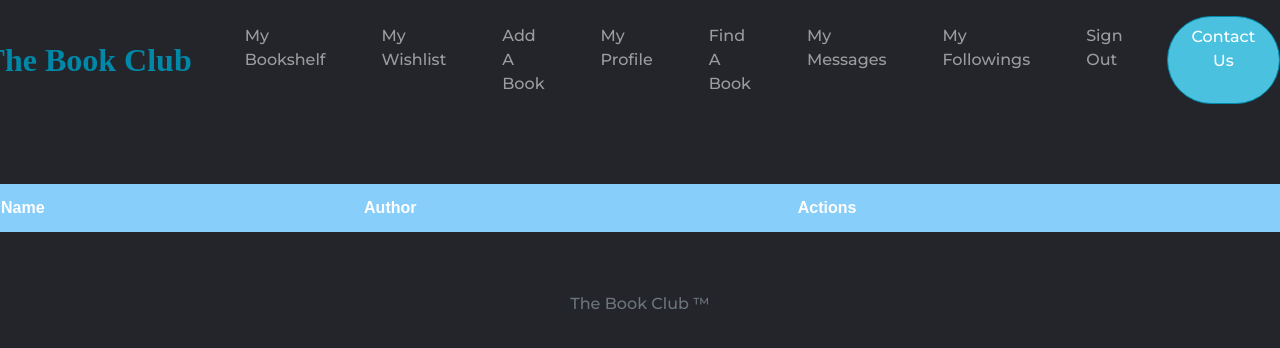
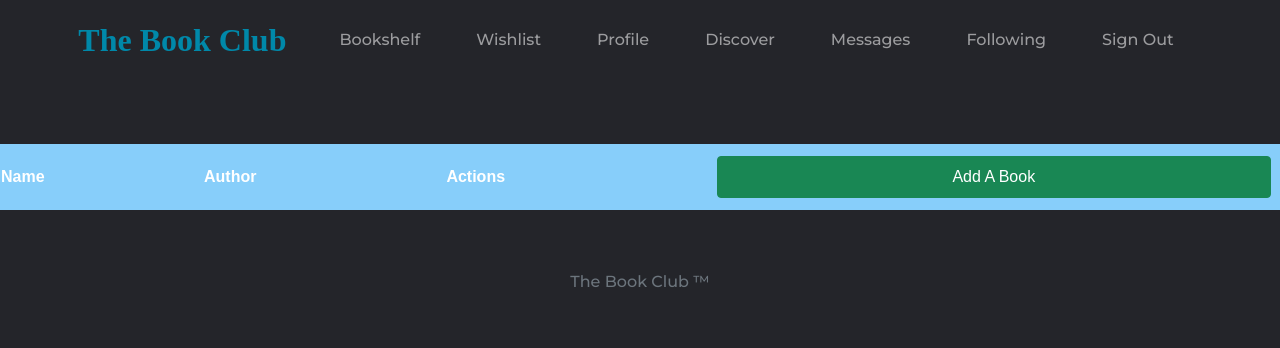
Before and after one commit to cjuanito797/TheBookClub, a Django app: page /account/bookshelf/ in a window 1280 px wide. Shown: the top 348 px of the page. Run offline with Django 4.2, Linux system fonts and the light colour scheme; a user stored in the database is signed in; data comes from the database, SQL or seed files in the repository; lists and menus that the app fills with data are empty; style sheets or scripts are compiled from the project's sources; some libraries are stand-ins or nearby versions.

Commit message:
Commented out contact us & moved add book in shelf

```diff
--- a/accounts/templates/accounts/base.html
+++ b/accounts/templates/accounts/base.html
@@ -7,33 +7,45 @@
         <header class="bg-dark mb-6">
             <nav class="navbar navbar-expand-lg navbar-dark bg-dark my-2 ">
                 <div class="container-fluid align-items-center">
-                <a class="navbar-brand" href="{% url 'library:home' %}"><h1 class="text-primary fw-bold fs-2 m-0">The
-                    Book Club</h1></a>
-                <button class="navbar-toggler" type="button" data-bs-toggle="collapse"
-                        data-bs-target="#navbarNavDropdown" aria-controls="navbarNavDropdown" aria-expanded="false"
+                    <a class="navbar-brand" href="{% url 'library:home' %}">
+                        <h1 class="text-primary fw-bold fs-2 m-0">
+                            The
+                            Book Club
+                        </h1>
+                    </a>
+                    <button class="navbar-toggler"
+                            type="button"
+                            data-bs-toggle="collapse"
+                            data-bs-target="#navbarNavDropdown"
+                            aria-controls="navbarNavDropdown"
+                            aria-expanded="false"
                             aria-label="Toggle navigation">
                         <span class="navbar-toggler-icon"></span>
                     </button>
                     <div class="collapse navbar-collapse" id="navbarSupportedContent">
                         <ul class="navbar-nav">
-                        <li class="nav-item max-3"><a class="nav-link" href="{% url 'accounts:myBookShelf' %}">My
-                            Bookshelf</a></li>
-                        <li class="nav-item max-3"><a class="nav-link" href="{% url 'accounts:wishlist' %}">My
-                            Wishlist</a></li>
-                        <li class="nav-item max-3"><a class="nav-link" href="{% url 'accounts:addBook' %}">Add A
-                            Book</a></li>
-                        <li class="nav-item max-3"><a class="nav-link" href="{% url 'accounts:editProfile' %}">My
-                            Profile</a></li>
-                        <li class="nav-item max-3"><a class="nav-link" href="{% url 'accounts:findBook' %}">Find A
-                            Book</a></li>
-                        <li class="nav-item max-3"><a class="nav-link" href="{% url 'accounts:myMessages' %}">My Messages
-                            </a></li>
-                        <li class="nav-item max-3"><a class="nav-link" href="{% url 'accounts:followList' %}">My Followings
-                            </a></li>
-
-                        <li class="nav-item max-3"><a class="nav-link" href="{% url 'accounts:logout' %}">Sign Out</a>
+                            <li class="nav-item">
+                                <a class="nav-link" href="{% url 'accounts:myBookShelf' %}">Bookshelf</a>
                             </li>
-                        <a href="#" class="btn btn-primary text-light mx-3 rounded-pill px-4">Contact Us</a>
+                            <li class="nav-item">
+                                <a class="nav-link" href="{% url 'accounts:wishlist' %}">Wishlist</a>
+                            </li>
+                            <li class="nav-item">
+                                <a class="nav-link" href="{% url 'accounts:editProfile' %}">Profile</a>
+                            </li>
+                            <li class="nav-item">
+                                <a class="nav-link" href="{% url 'accounts:findBook' %}">Discover</a>
+                            </li>
+                            <li class="nav-item">
+                                <a class="nav-link" href="{% url 'accounts:myMessages' %}">Messages</a>
+                            </li>
+                            <li class="nav-item">
+                                <a class="nav-link" href="{% url 'accounts:followList' %}">Following</a>
+                            </li>
+                            <li class="nav-item">
+                                <a class="nav-link" href="{% url 'accounts:logout' %}">Sign Out</a>
+                            </li>
+                            {% comment %} <a href="#" class="btn btn-primary text-light mx-3 rounded-pill px-4">Contact Us</a> {% endcomment %}
                         </ul>
                     </div>
                 </div>
@@ -58,36 +70,32 @@
 
     </header>
     {% endblock %} {% endcomment %}
-
     {% block content %}
-
         <h1 class="text-center ">Your Next Reading Adventure Awaits...</h1>
-
-
-    <form class="input-group w-50 mx-auto my-4 mb-7" action="{% url 'accounts:search_results' %}" method="get">
-        <input type="search" name="input" class="form-control rounded mx-2"
+        <form class="input-group w-50 mx-auto my-4 mb-7"
+              action="{% url 'accounts:search_results' %}"
+              method="get">
+            <input type="search"
+                   name="input"
+                   class="form-control rounded mx-2"
                    placeholder="Seach for authors, books, or genres"/>
             <button type="submit" class="btn btn-outline-primary rounded">search</button>
         </form>
-
         <h2 class="text-center text-muted my-4">Take a look at some suggested books</h2>
-
-
         <div class="d-flex justify-content-center">
             {% for book in avail_books %}
                 <div class="card text-dark mx-2" style="width: 18rem;">
                     <div class="card-body">
                         <h5 class="card-title">{{ book.title }}</h5>
-                    <p class="card-text">{{ book.author }}.</p>
-                    <a href="/account/viewProfile/{{ book.owner.email }}" class="btn btn-primary">Contact Owner</a>
+                        <p class="card-text">
+                            {{ book.author }}.
+                        </p>
+                        <a href="/account/viewProfile/{{ book.owner.email }}"
+                           class="btn btn-primary">Contact Owner</a>
                     </div>
                 </div>
             {% endfor %}
         </div>
-
-
-
-
     {% endblock %}
 </body>
 </html>
--- a/accounts/templates/accounts/myBookshelf.html
+++ b/accounts/templates/accounts/myBookshelf.html
@@ -1,10 +1,14 @@
 {% extends "accounts/base.html" %}
 {% block title %}<title>My Bookshelf</title>{% endblock %}
 {% block content %}
+
+
     <table class="listings table-dark">
         <th>Name</th>
         <th>Author</th>
-        <th colspan="4">Actions</th>
+        <th colspan="3">Actions</th>
+        <th class="d-flex justify-content-end"><a class="btn btn-success me-2 w-100" href="{% url 'accounts:addBook' %}">Add A
+            Book</a></th>
         {% for book in myBooks %}
             <tr>
                 <td>{{ book.title }}</td>
```
Lines whose indentation alone changed are shown as unchanged.
